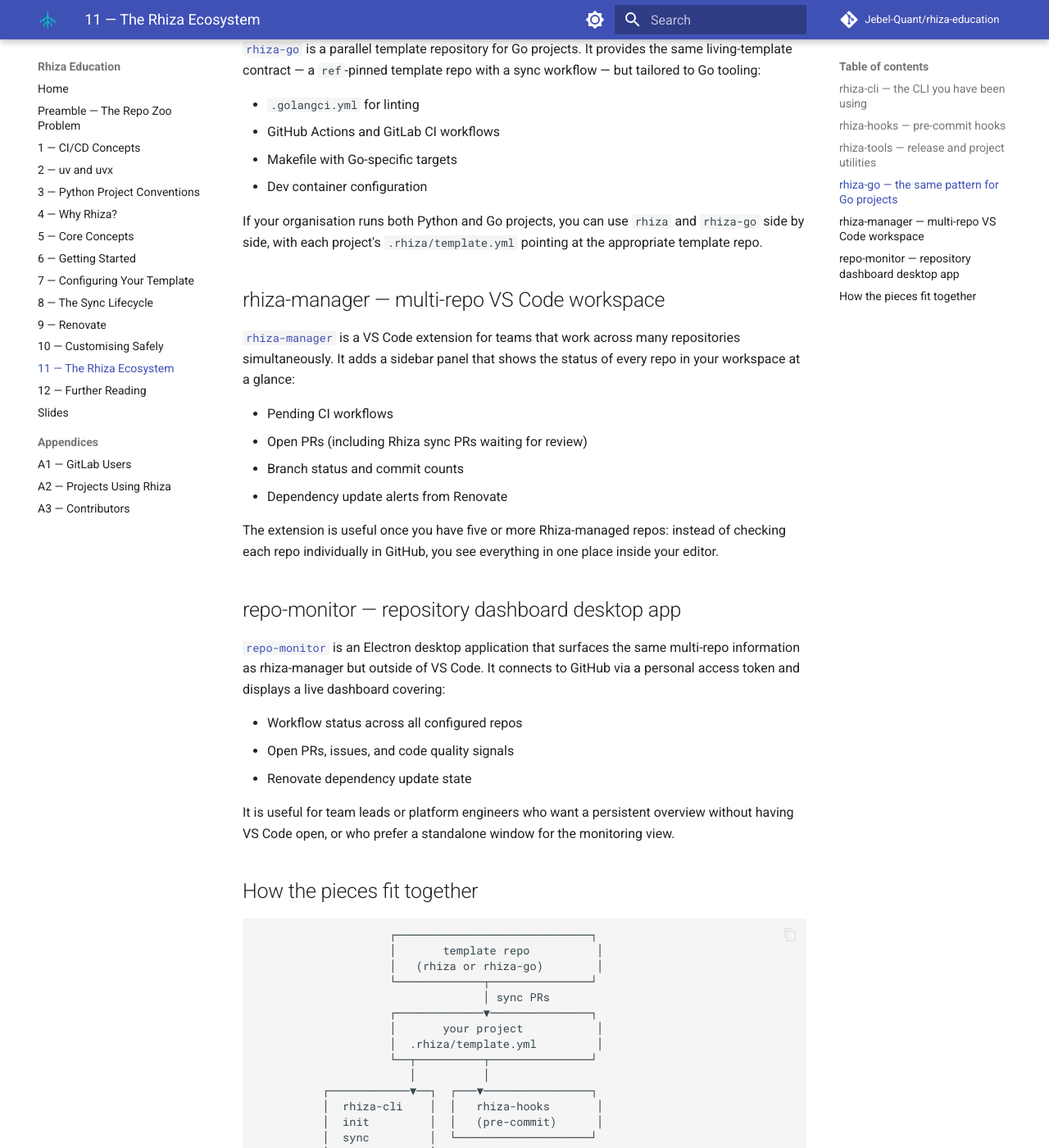
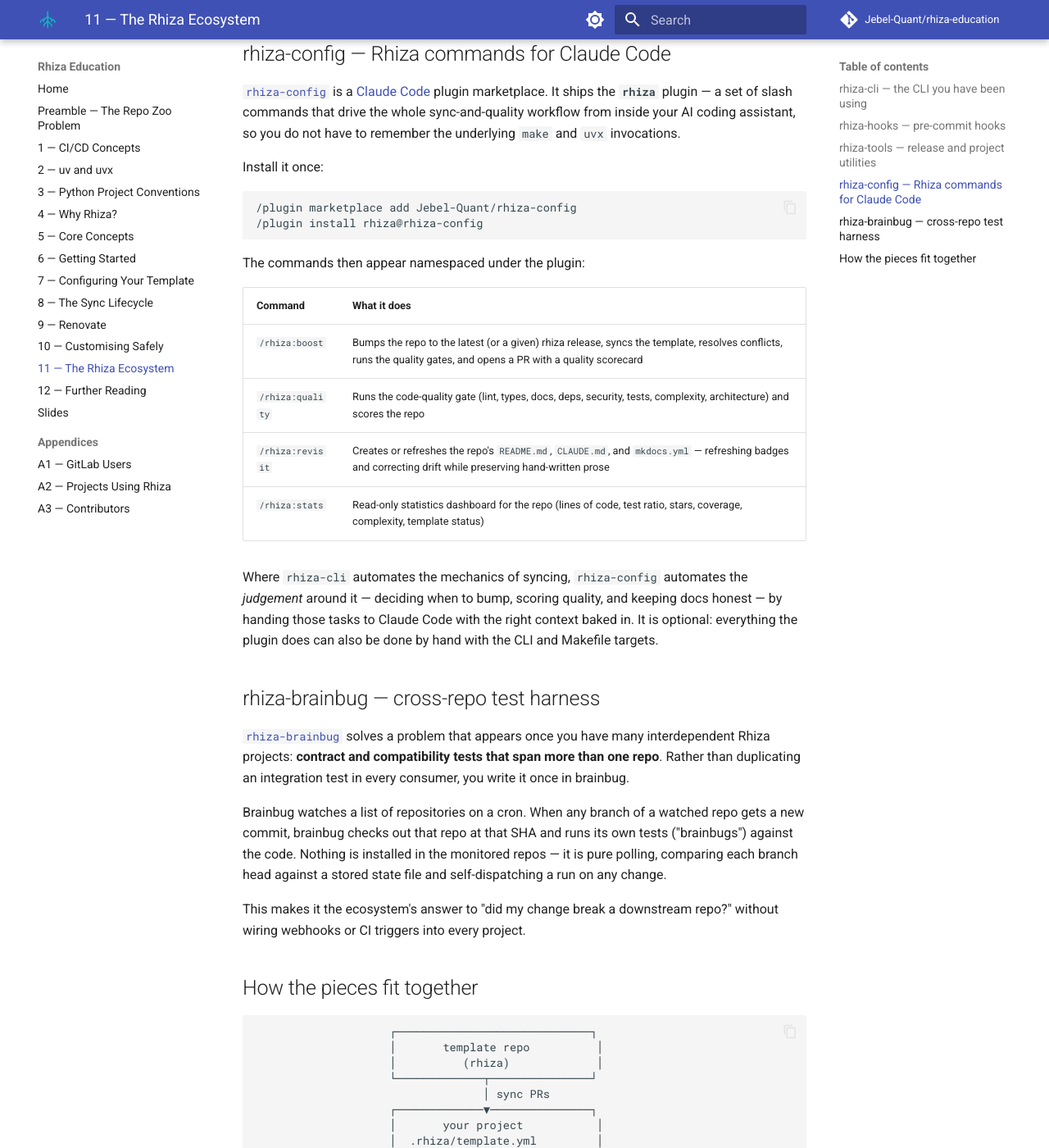
Before and after one commit to Jebel-Quant/rhiza-education, an MkDocs documentation site: the page built from lessons/11-the-rhiza-ecosystem.md, in a window 1280 px wide and 1400 px high, scrolled down 2362 px. Shown: the whole window at 82% size. Built offline with MkDocs 1.6.1 and Material for MkDocs 9.7.7, drawn with Linux system fonts in a browser that asks for light colours; comment, search, counter and statistics services are not loaded; some of the changed text lies outside the part shown.

Commit message:
docs: refresh ecosystem lesson for current rhiza-* tools
Lesson 11 (and the curriculum tables + slide decks) described an older
tool set and omitted the newer ones. Update the ecosystem coverage to:

- add rhiza-config (Claude Code plugin: /rhiza:boost, quality, revisit, stats)
- add rhiza-brainbug (cross-repo contract/compatibility test harness)
- drop rhiza-go, rhiza-manager, repo-monitor
- note the `rhiza tools <command>` plugin invocation for rhiza-tools
- redraw the "how the pieces fit together" diagram accordingly
- add Further Reading links (verified on each repo's main branch)

Co-Authored-By: Claude Opus 4.8 (1M context) <noreply@anthropic.com>

````diff
--- a/lessons/11-the-rhiza-ecosystem.md
+++ b/lessons/11-the-rhiza-ecosystem.md
@@ -1,6 +1,6 @@
 # Lesson 11 — The Rhiza Ecosystem
 
-The lessons so far have focused on the core workflow: configure `template.yml`, run `uvx rhiza sync`, review sync PRs. But Rhiza is one piece of a larger set of tools built around the same philosophy — automate the boring parts of running Python (and Go) projects at scale. This lesson maps the full ecosystem so you know what exists and when to reach for it.
+The lessons so far have focused on the core workflow: configure `template.yml`, run `uvx rhiza sync`, review sync PRs. But Rhiza is one piece of a larger set of tools built around the same philosophy — automate the boring parts of running Python projects at scale. This lesson maps that ecosystem so you know what exists and when to reach for it.
 
 ## rhiza-cli — the CLI you have been using
 
@@ -41,7 +41,7 @@ These run locally on commit. The same checks also run in CI via the `rhiza_pre-c
 
 ## rhiza-tools — release and project utilities
 
-[`rhiza-tools`](https://github.com/Jebel-Quant/rhiza-tools) is a collection of utility commands that the Rhiza Makefile exposes as `make` targets. You can also call them directly with `uvx rhiza-tools <command>`:
+[`rhiza-tools`](https://github.com/Jebel-Quant/rhiza-tools) is a collection of utility commands that the Rhiza Makefile exposes as `make` targets. It installs as a plugin for `rhiza-cli`, so you can also call the commands directly as `rhiza tools <command>` (via `uvx "rhiza[tools]" tools <command>`), or standalone with `uvx rhiza-tools <command>`:
 
 | Command | What it does |
 |---------|-------------|
@@ -54,44 +54,42 @@ These run locally on commit. The same checks also run in CI via the `rhiza_pre-c
 
 Most of the time you will reach these through `make bump`, `make release`, and so on rather than calling `uvx rhiza-tools` directly. But knowing the underlying tool exists means you can call it in custom scripts or extend it.
 
-## rhiza-go — the same pattern for Go projects
+## rhiza-config — Rhiza commands for Claude Code
 
-[`rhiza-go`](https://github.com/Jebel-Quant/rhiza-go) is a parallel template repository for Go projects. It provides the same living-template contract — a `ref`-pinned template repo with a sync workflow — but tailored to Go tooling:
+[`rhiza-config`](https://github.com/Jebel-Quant/rhiza-config) is a [Claude Code](https://claude.com/claude-code) plugin marketplace. It ships the **`rhiza`** plugin — a set of slash commands that drive the whole sync-and-quality workflow from inside your AI coding assistant, so you do not have to remember the underlying `make` and `uvx` invocations.
 
-- `.golangci.yml` for linting
-- GitHub Actions and GitLab CI workflows
-- Makefile with Go-specific targets
-- Dev container configuration
+Install it once:
 
-If your organisation runs both Python and Go projects, you can use `rhiza` and `rhiza-go` side by side, with each project's `.rhiza/template.yml` pointing at the appropriate template repo.
+```
+/plugin marketplace add Jebel-Quant/rhiza-config
+/plugin install rhiza@rhiza-config
+```
 
-## rhiza-manager — multi-repo VS Code workspace
+The commands then appear namespaced under the plugin:
 
-[`rhiza-manager`](https://github.com/Jebel-Quant/rhiza-manager) is a VS Code extension for teams that work across many repositories simultaneously. It adds a sidebar panel that shows the status of every repo in your workspace at a glance:
+| Command | What it does |
+|---------|-------------|
+| `/rhiza:boost` | Bumps the repo to the latest (or a given) rhiza release, syncs the template, resolves conflicts, runs the quality gates, and opens a PR with a quality scorecard |
+| `/rhiza:quality` | Runs the code-quality gate (lint, types, docs, deps, security, tests, complexity, architecture) and scores the repo |
+| `/rhiza:revisit` | Creates or refreshes the repo's `README.md`, `CLAUDE.md`, and `mkdocs.yml` — refreshing badges and correcting drift while preserving hand-written prose |
+| `/rhiza:stats` | Read-only statistics dashboard for the repo (lines of code, test ratio, stars, coverage, complexity, template status) |
 
-- Pending CI workflows
-- Open PRs (including Rhiza sync PRs waiting for review)
-- Branch status and commit counts
-- Dependency update alerts from Renovate
+Where `rhiza-cli` automates the mechanics of syncing, `rhiza-config` automates the *judgement* around it — deciding when to bump, scoring quality, and keeping docs honest — by handing those tasks to Claude Code with the right context baked in. It is optional: everything the plugin does can also be done by hand with the CLI and Makefile targets.
 
-The extension is useful once you have five or more Rhiza-managed repos: instead of checking each repo individually in GitHub, you see everything in one place inside your editor.
+## rhiza-brainbug — cross-repo test harness
 
-## repo-monitor — repository dashboard desktop app
+[`rhiza-brainbug`](https://github.com/Jebel-Quant/rhiza-brainbug) solves a problem that appears once you have many interdependent Rhiza projects: **contract and compatibility tests that span more than one repo**. Rather than duplicating an integration test in every consumer, you write it once in brainbug.
 
-[`repo-monitor`](https://github.com/Jebel-Quant/repo-monitor) is an Electron desktop application that surfaces the same multi-repo information as rhiza-manager but outside of VS Code. It connects to GitHub via a personal access token and displays a live dashboard covering:
+Brainbug watches a list of repositories on a cron. When any branch of a watched repo gets a new commit, brainbug checks out that repo at that SHA and runs its own tests ("brainbugs") against the code. Nothing is installed in the monitored repos — it is pure polling, comparing each branch head against a stored state file and self-dispatching a run on any change.
 
-- Workflow status across all configured repos
-- Open PRs, issues, and code quality signals
-- Renovate dependency update state
-
-It is useful for team leads or platform engineers who want a persistent overview without having VS Code open, or who prefer a standalone window for the monitoring view.
+This makes it the ecosystem's answer to "did my change break a downstream repo?" without wiring webhooks or CI triggers into every project.
 
 ## How the pieces fit together
 
 ```
                     ┌─────────────────────────────┐
                     │       template repo          │
-                    │   (rhiza or rhiza-go)        │
+                    │          (rhiza)             │
                     └─────────────┬───────────────┘
                                   │ sync PRs
                     ┌─────────────▼───────────────┐
@@ -111,9 +109,12 @@ It is useful for team leads or platform engineers who want a persistent overview
           │  bump · release · version-matrix      │
           │  coverage-badge · analyze-benchmarks  │
           └───────────────────────────────────────┘
+
+   AI layer (optional):  rhiza-config   → /rhiza:boost · quality · revisit · stats
+   Cross-repo testing:   rhiza-brainbug → contract/compatibility runs on upstream commits
 ```
 
-At the top is the template repo (Rhiza or a fork of it). `rhiza-cli` is how you interact with it from inside a project. `rhiza-hooks` keeps the project valid on every commit. `rhiza-tools` handles the release and reporting tasks that the CI workflows call on. `rhiza-manager` and `repo-monitor` give you visibility across all of this at the organisation level.
+At the top is the template repo (Rhiza). `rhiza-cli` is how you interact with it from inside a project. `rhiza-hooks` keeps the project valid on every commit. `rhiza-tools` handles the release and reporting tasks that the CI workflows call on. `rhiza-config` layers Claude Code slash commands over that workflow when you want the assistant to drive it, and `rhiza-brainbug` runs the compatibility tests that span multiple Rhiza projects.
 
 ---
 
````
Also changed, not shown: README.md (+1 -1 lines), lessons/12-further-reading.md (+22 -0 lines), lessons/index.md (+1 -1 lines), slides/rhiza-deep-dive.md (+2 -2 lines), slides/rhiza-intro.md (+2 -2 lines).
